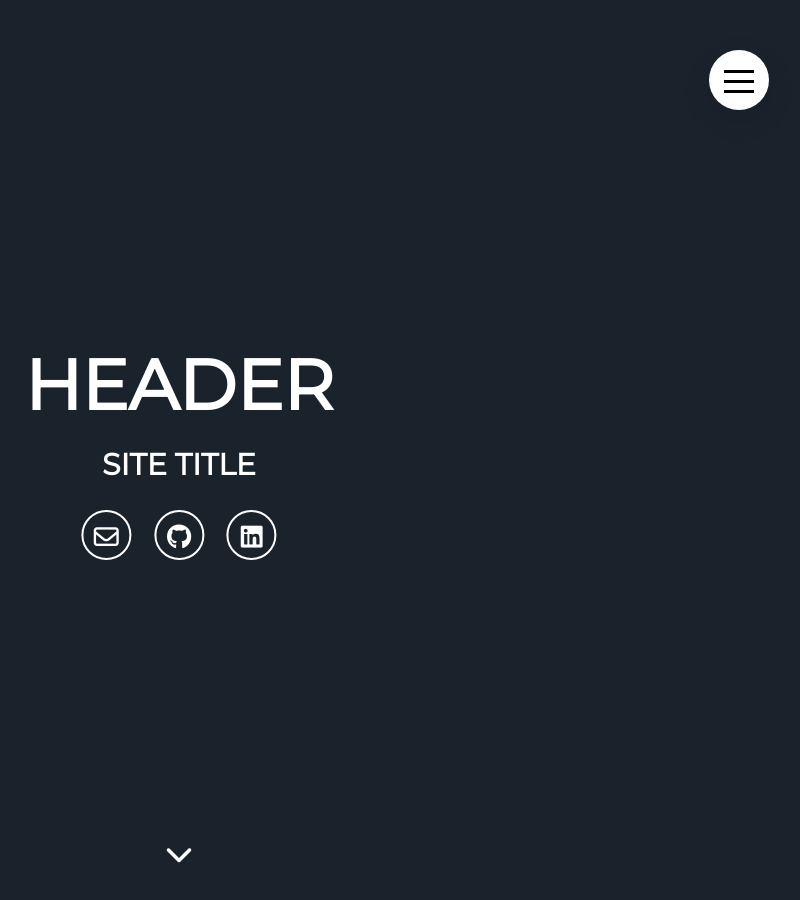
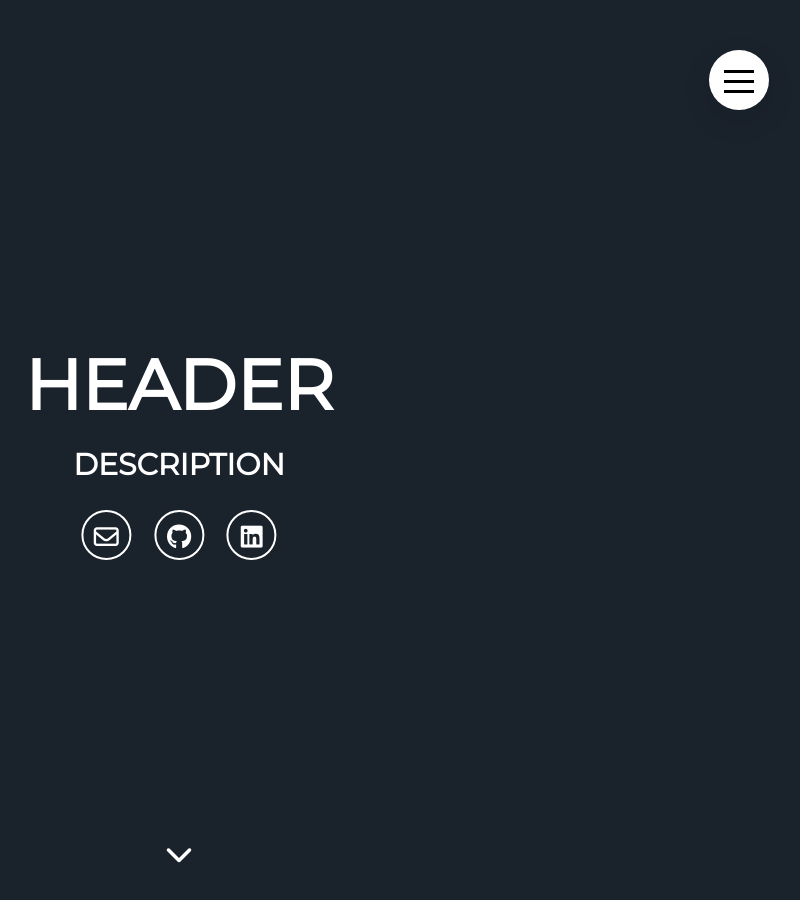
Before and after one commit to mrsunny0/template-gh-pages, a Jekyll site: the page built from index.html, in a window 1280 px wide and 900 px high. Shown: the whole window, without its empty margins (461-1261 px from the left). Built offline with Jekyll 4.4.1, drawn with Linux system fonts in a browser that asks for light colours; nearby versions of some CDN libraries; some web fonts are replaced.

Commit message:
double checking js and css, updating config yml

```diff
--- a/_config.yml
+++ b/_config.yml
@@ -10,9 +10,8 @@ template_generator: https://github.com/mrsunny0/generator-gls-website
 username: George Sun
 gh_page: this.example.com
 title: TITLE
+header: HEADER
 description: DESCRIPTION
-header: HEADER
-site_title: SITE TITLE
 background_image: aaa
 
 # Google-analytics
--- a/_includes/header.html
+++ b/_includes/header.html
@@ -2,7 +2,7 @@
     <div class="header">
         <h1 class="heading-primary">
             <span class="header__title">{{ site.header }}</span>
-            <span class="header__description">{{ site.site_title }}</span>
+            <span class="header__description">{{ site.description }}</span>
         </h1>
         <div class="header__logos">
             {% for icon in site.data.icons %}
--- a/src/js/event-handlers.js
+++ b/src/js/event-handlers.js
@@ -118,7 +118,7 @@ const navigation_navitem = navigation.querySelector(".navigation__item");
 
 [navigation_navcontainer, navigation_navlist, navigation_navitem].forEach(function(e) {
     e.addEventListener("click", function(event) {
-            // check to see if this is actually the target
+        // check to see if this is actually the target
         // rather than a child click on li a links
         if (this == event.target) {
             navigation_checkbox.checked = false;
```
Also changed, not shown: src/scss/layout/_navigation.scss (+6 -5 lines).
